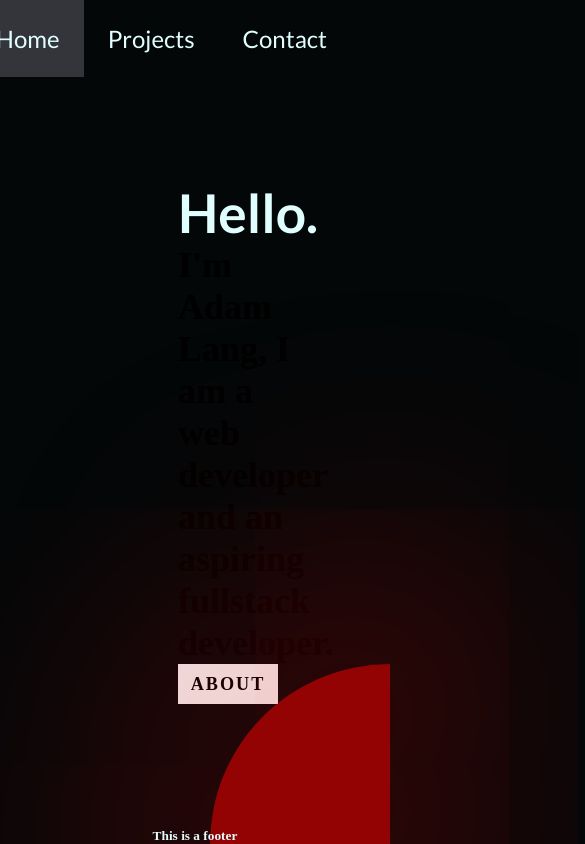
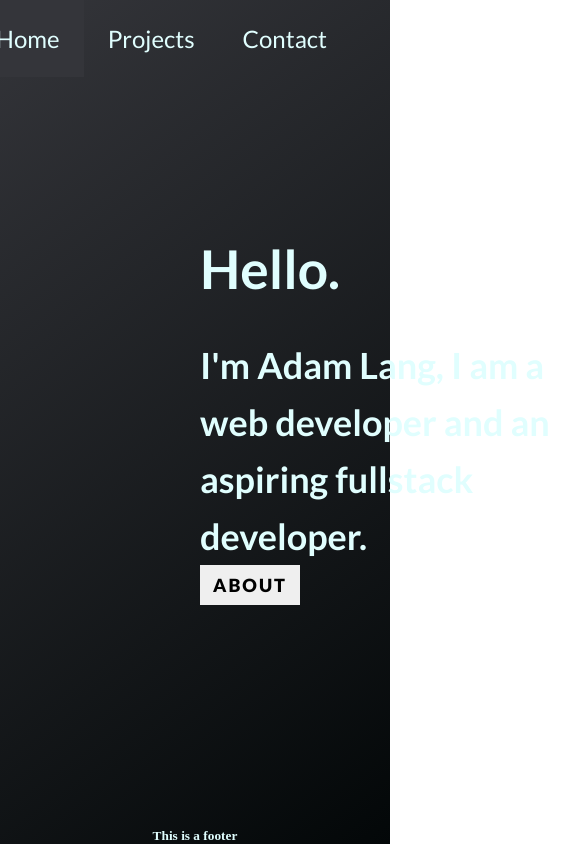
Before and after one commit to adamLangsti/Website, a React (Create React App) app: page / in a window 390 px wide. Shown: the whole page, 585 px wide, since content can reach past the window. Built offline with nearby package versions, Linux system fonts and the light colour scheme.

Commit message:
feat: added css from scss preprocessor

```diff
--- a/src/css/index.css
+++ b/src/css/index.css
@@ -28,15 +28,29 @@
 
 .container {
   position: relative;
-  padding-top: 7.5em;
-  margin-left: 256px;
+  display: flex;
+  justify-content: center;
+  flex-direction: column;
+  height: 100%;
+  background: linear-gradient(0.9turn, #030708, #34353a);
 }
 
-.header {
+.container-data {
+  margin-left: 200px;
+}
+
+.header, .content {
   color: #e0fefe;
   font-size: 3.33333rem;
   max-width: 1024px;
   font-family: Lato;
+  line-height: 57px;
+}
+
+.content {
+  font-size: 2.25rem;
+  margin-top: 40px;
+  max-width: 870px;
 }
 
 .abt-btn {
@@ -47,23 +61,11 @@
   text-transform: uppercase;
   letter-spacing: 2px;
   font-weight: 900;
-  font-family: 'Varela Round';
+  font-family: Lato;
 }
 
 .abt-btn:hover {
   cursor: pointer;
-}
-
-.bg {
-  filter: blur(3px);
-  min-height: 100%;
-  min-width: 1024px;
-  width: 100%;
-  height: auto;
-  position: fixed;
-  top: 0;
-  left: 0;
-  z-index: -1;
 }
 
 .quarter {
@@ -73,21 +75,22 @@
   border-top-left-radius: 100%;
   border-bottom-right-radius: 0;
   border-bottom-left-radius: 0;
-  background: #ff000093;
   position: absolute;
-  right: 0;
+  right: -180px;
   bottom: 0;
-  box-shadow: 0 0 259px 141px rgba(255, 0, 0, 0.2);
 }
 
 @media screen and (max-width: 1024px) {
   /* Specific to this particular image */
   .container {
-    left: -20%;
+    min-width: 75%;
   }
-  .header {
+  .header, .content {
     max-width: 75vw;
     min-width: 400px;
+  }
+  .side-column {
+    margin-left: 20vw;
   }
 }
 
@@ -115,7 +118,6 @@ html {
 }
 
 body {
-  background-color: #030708;
   font-size: 1.5rem;
 }
 
```
